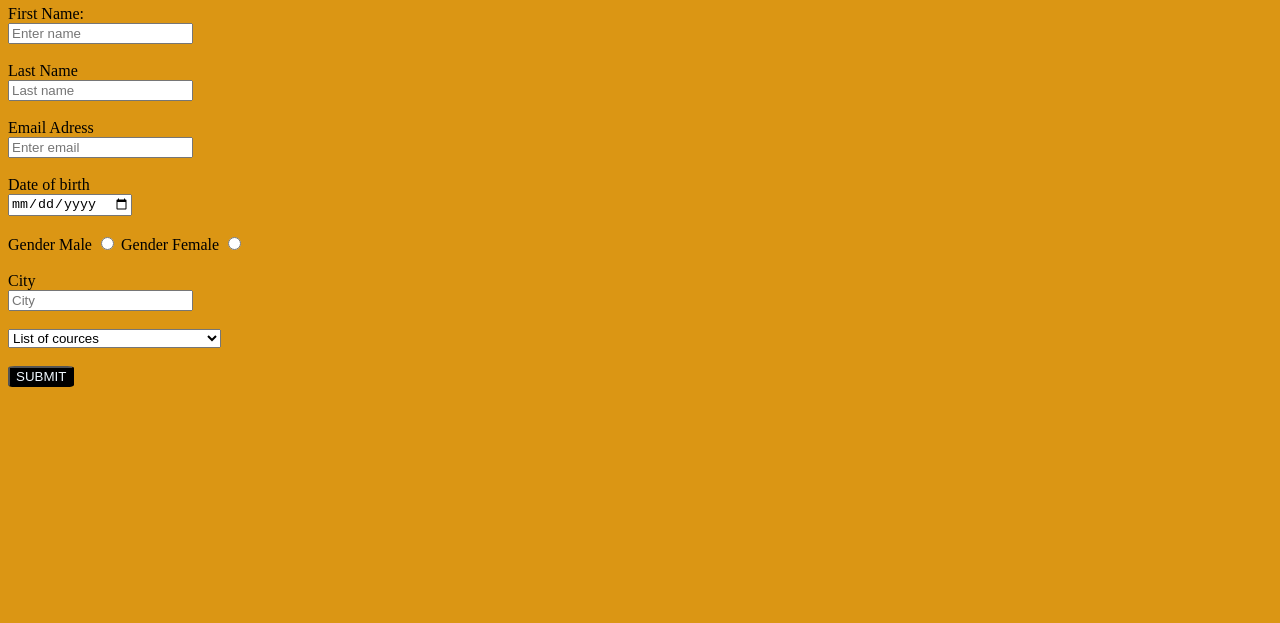
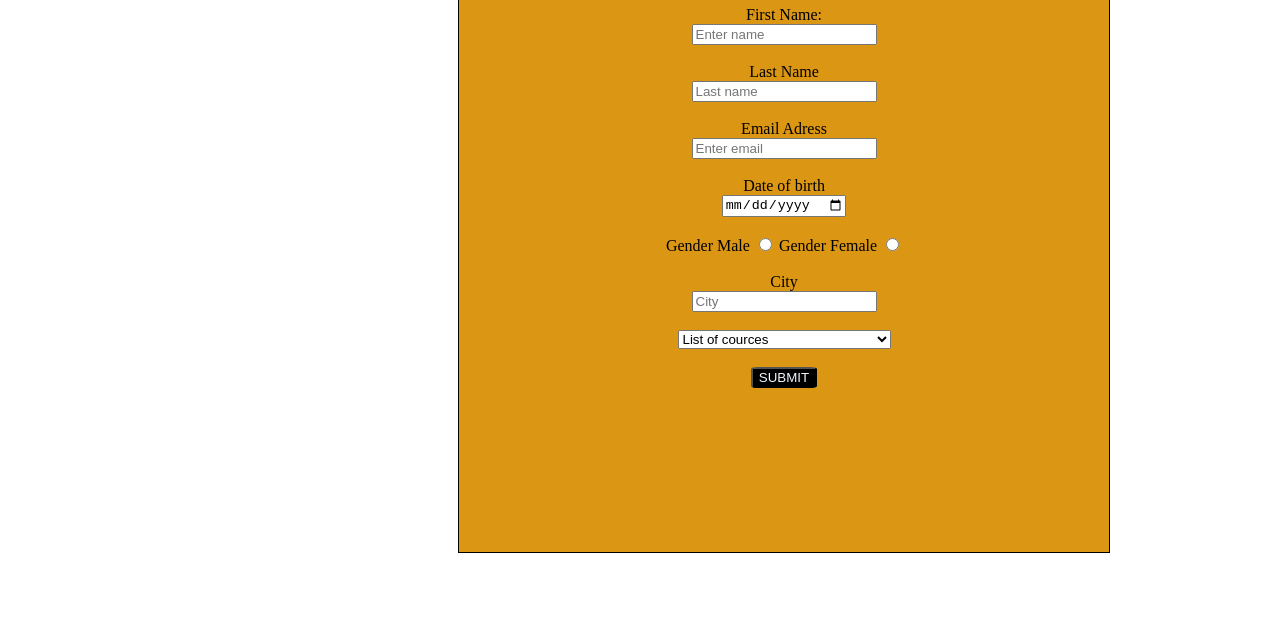
Before and after one commit to Esther-Naserian/Project1, a plain HTML site: page form.html in a window 1280 px wide. Shown: the part 177-800 px from the top of the page. Drawn offline with Linux system fonts and the light colour scheme.

Commit message:
changes commited

```diff
--- a/Script.js
+++ b/Script.js
@@ -1,5 +1,5 @@
 function onButtonClick(){
-    alert('ButtonClick')
+    alert('All cources Available')
 }
 const button = document.querySelector('button')
 button.addEventListener('click', onButtonClick (),);
--- a/form.css
+++ b/form.css
@@ -1,12 +1,21 @@
+
 body{
 
-}
-body{
-    background-color: rgb(219, 150, 20)
+    width: 500px;
+    height: 500px;
+
+
 }
 #container{
-display: flex;
+    margin-left: 90%;
+    border: 1px solid;
+    text-align: center;
+    width: 130%;
+    height: 90vh;
+    background-color: rgb(219, 150, 20);
+
 }
+
 .button{
     background-color:black;
     color: aliceblue;
```
Also changed, not shown: form.html (+2 -6 lines).
